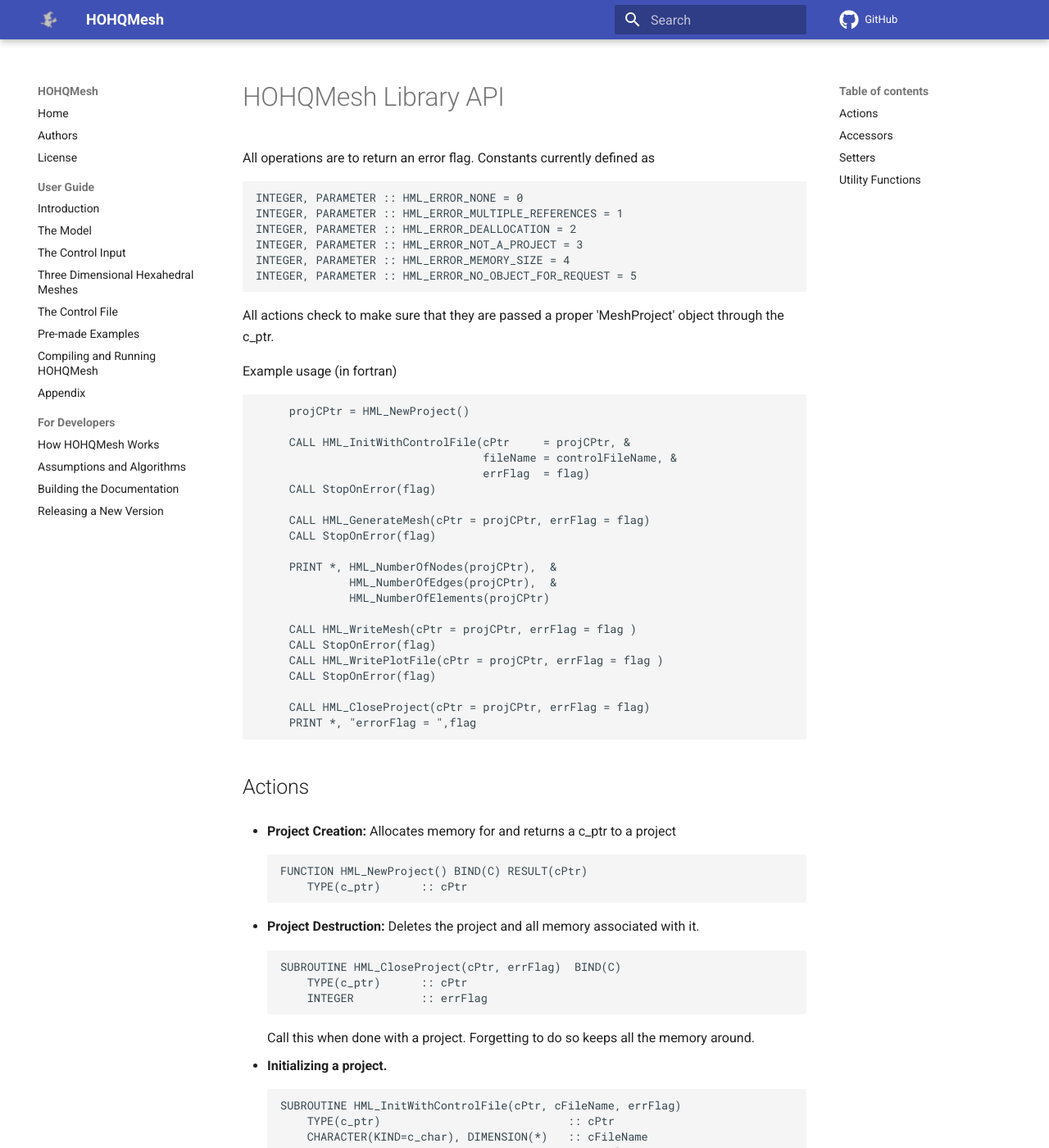
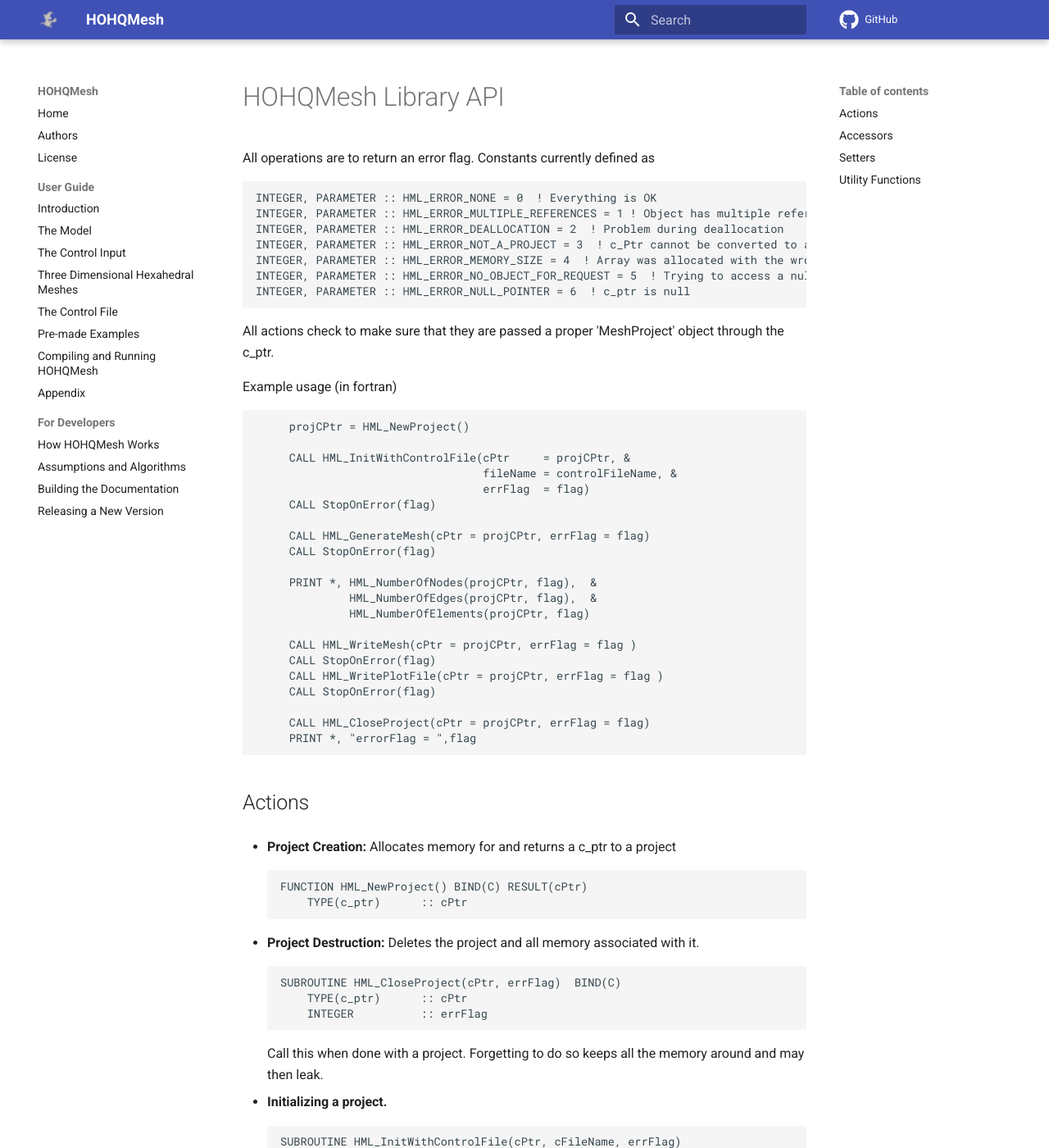
Before and after one commit to trixi-framework/HOHQMesh, an MkDocs documentation site: the page built from Documentation/docs/InteractiveAPI.md, in a window 1280 px wide and 1400 px high. Shown: the whole window at 82% size. Built offline with MkDocs 1.6.1 and Material for MkDocs 9.7.7, drawn with Linux system fonts in a browser that asks for light colours; comment, search, counter and statistics services are not loaded; some of the changed text lies outside the part shown.

```diff
--- a/Documentation/docs/InteractiveAPI.md
+++ b/Documentation/docs/InteractiveAPI.md
@@ -2,12 +2,13 @@
 
 All operations are to return an error flag. Constants currently defined as
 
-	INTEGER, PARAMETER :: HML_ERROR_NONE = 0
-	INTEGER, PARAMETER :: HML_ERROR_MULTIPLE_REFERENCES = 1
-	INTEGER, PARAMETER :: HML_ERROR_DEALLOCATION = 2
-	INTEGER, PARAMETER :: HML_ERROR_NOT_A_PROJECT = 3
-    INTEGER, PARAMETER :: HML_ERROR_MEMORY_SIZE = 4
-    INTEGER, PARAMETER :: HML_ERROR_NO_OBJECT_FOR_REQUEST = 5
+	INTEGER, PARAMETER :: HML_ERROR_NONE = 0  ! Everything is OK
+	INTEGER, PARAMETER :: HML_ERROR_MULTIPLE_REFERENCES = 1 ! Object has multiple references and cannot be deallocated
+	INTEGER, PARAMETER :: HML_ERROR_DEALLOCATION = 2  ! Problem during deallocation
+	INTEGER, PARAMETER :: HML_ERROR_NOT_A_PROJECT = 3  ! c_Ptr cannot be converted to a project pointer
+    INTEGER, PARAMETER :: HML_ERROR_MEMORY_SIZE = 4  ! Array was allocated with the wrong size
+    INTEGER, PARAMETER :: HML_ERROR_NO_OBJECT_FOR_REQUEST = 5  ! Trying to access a null pointer
+    INTEGER, PARAMETER :: HML_ERROR_NULL_POINTER = 6  ! c_ptr is null
 
 All actions check to make sure that they are passed a proper 'MeshProject' object through the c_ptr.
 
@@ -23,9 +24,9 @@ Example usage (in fortran)
          CALL HML_GenerateMesh(cPtr = projCPtr, errFlag = flag)
          CALL StopOnError(flag)
 
-         PRINT *, HML_NumberOfNodes(projCPtr),  &
-                  HML_NumberOfEdges(projCPtr),  &
-                  HML_NumberOfElements(projCPtr)
+         PRINT *, HML_NumberOfNodes(projCPtr, flag),  &
+                  HML_NumberOfEdges(projCPtr, flag),  &
+                  HML_NumberOfElements(projCPtr, flag)
 
          CALL HML_WriteMesh(cPtr = projCPtr, errFlag = flag )
          CALL StopOnError(flag)
@@ -48,7 +49,7 @@ Example usage (in fortran)
 		SUBROUTINE HML_CloseProject(cPtr, errFlag)  BIND(C)
 			TYPE(c_ptr)      :: cPtr
 			INTEGER          :: errFlag
-	Call this when done with a project. Forgetting to do so keeps all the memory around.
+	Call this when done with a project. Forgetting to do so keeps all the memory around and may then leak.
 
 - **Initializing a project.**
 
```
Also changed, not shown: other parts of Documentation/docs/InteractiveAPI.md (+5 -5 lines), 4 other files.
